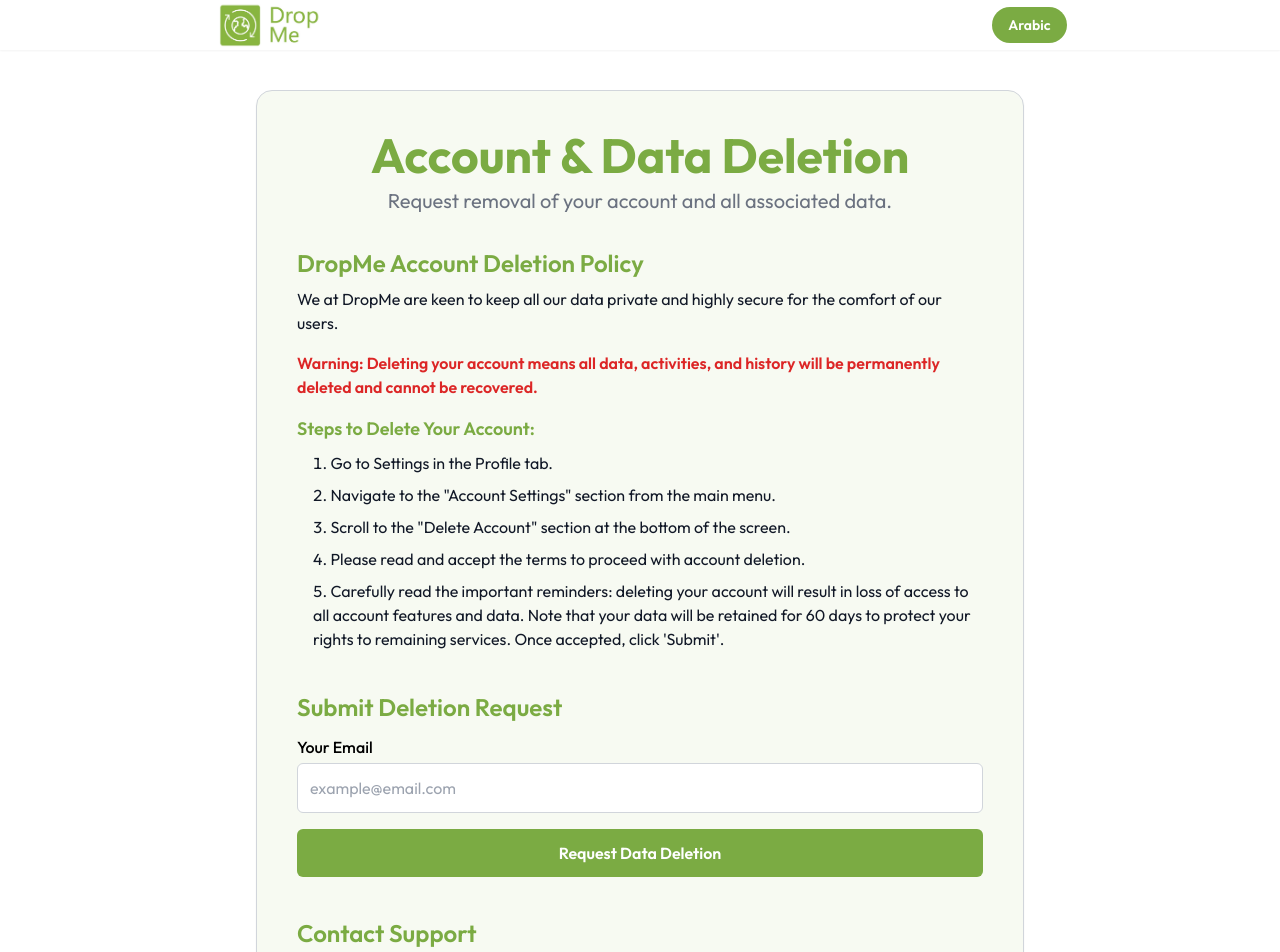
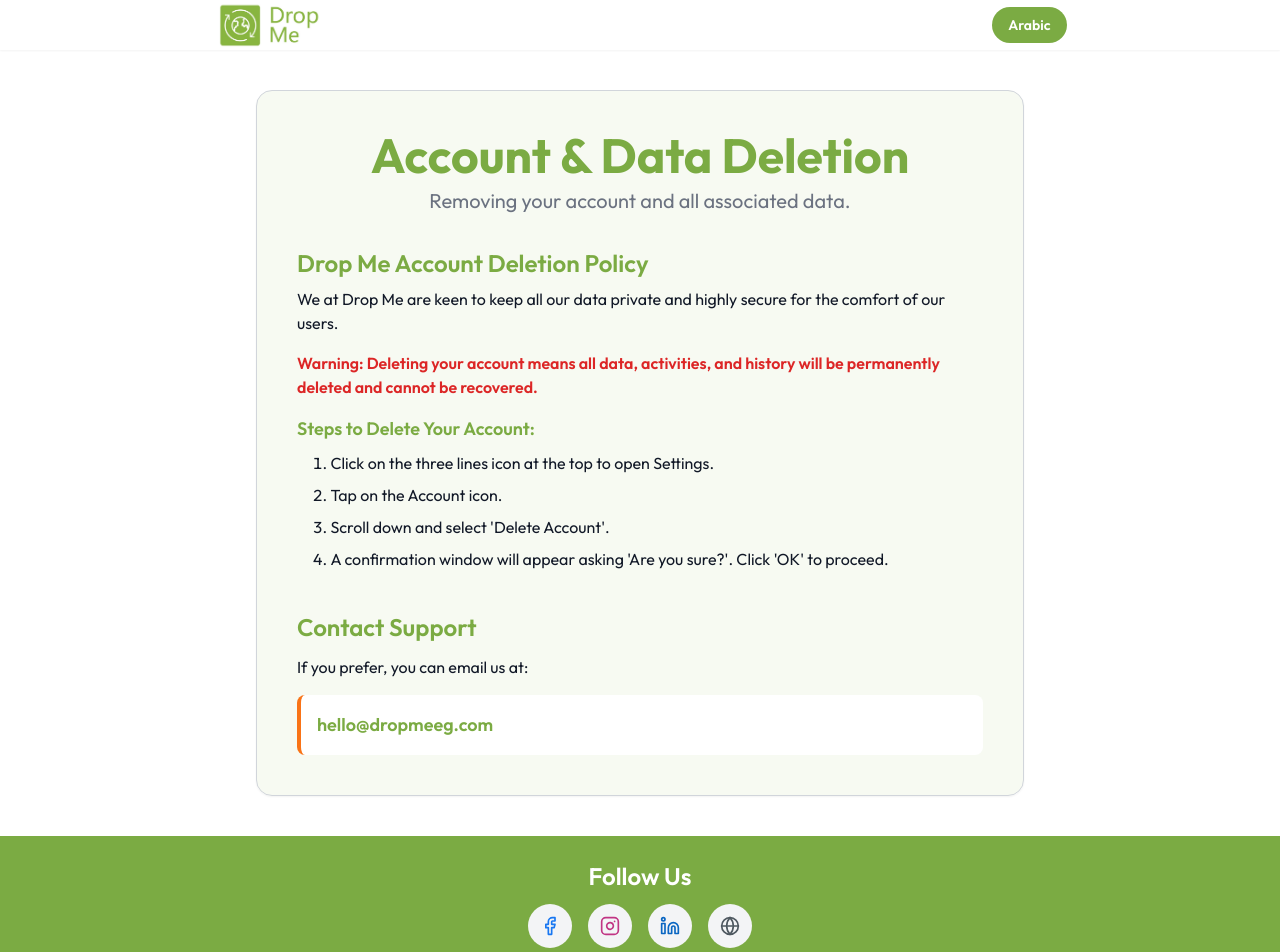
Before and after one commit to dropmeteamwork/App-webpages, a React (Create React App) app: page / in a window 1280 px wide. Shown: the top 952 px of the page. Built offline with nearby package versions, Linux system fonts and the light colour scheme.

Commit message:
Update the steps of the deletion and removing of the account

```diff
--- a/src/components/ContentCard.jsx
+++ b/src/components/ContentCard.jsx
@@ -14,7 +14,6 @@
     setSubmitted(true);
   };
 
-  // Set browser tab title + favicon (always English)
   useEffect(() => {
     document.title = "DropMe - Delete Account";
 
@@ -43,8 +42,6 @@
         >
           {/* LOGO + Heading */}
           <div className="flex flex-col items-center mb-8">
-
-
             <h1 className="font-bold text-3xl md:text-4xl lg:text-5xl text-[#7BAB43] mb-2">
               {current.heading}
             </h1>
@@ -78,45 +75,6 @@
             </ol>
           </section>
 
-          {/* FORM */}
-          <section className="mb-10">
-            <h2 className="font-semibold text-xl md:text-2xl mb-3 text-[#7BAB43]">
-              {current.formTitle}
-            </h2>
-
-            {submitted ? (
-              <div className="p-4 rounded-lg mb-4 bg-white border-l-4 border-[#7BAB43]">
-                <p className="text-green-700 font-medium">
-                  {current.successMessage}
-                </p>
-              </div>
-            ) : (
-              <form onSubmit={handleSubmit} className="space-y-4">
-                <div>
-                  <label className="block mb-1 font-medium">
-                    {current.emailLabel}
-                  </label>
-
-                  <input
-                    required
-                    type="email"
-                    value={email}
-                    onChange={(e) => setEmail(e.target.value)}
-                    placeholder="example@email.com"
-                    className="w-full p-3 border border-gray-300 rounded-md"
-                  />
-                </div>
-
-                <button
-                  type="submit"
-                  className="w-full py-3 rounded-md font-semibold text-white bg-[#7BAB43] hover:bg-[#6d973c] transition"
-                >
-                  {current.submitButton}
-                </button>
-              </form>
-            )}
-          </section>
-
           {/* CONTACT */}
           <section>
             <h2 className="font-semibold text-xl md:text-2xl mb-3 text-[#7BAB43]">
--- a/src/locales/translations.json
+++ b/src/locales/translations.json
@@ -2,22 +2,18 @@
   "en": {
     "delete_account": {
       "heading": "Account & Data Deletion",
-      "subtitle": "Request removal of your account and all associated data.",
-      "policyTitle": "DropMe Account Deletion Policy",
-      "policyText": "We at DropMe are keen to keep all our data private and highly secure for the comfort of our users.",
+      "subtitle": "Removing your account and all associated data.",
+      "policyTitle": "Drop Me Account Deletion Policy",
+      "policyText": "We at Drop Me are keen to keep all our data private and highly secure for the comfort of our users.",
       "warning": "Warning: Deleting your account means all data, activities, and history will be permanently deleted and cannot be recovered.",
       "stepsTitle": "Steps to Delete Your Account:",
       "steps": [
-        "Go to Settings in the Profile tab.",
-        "Navigate to the \"Account Settings\" section from the main menu.",
-        "Scroll to the \"Delete Account\" section at the bottom of the screen.",
-        "Please read and accept the terms to proceed with account deletion.",
-        "Carefully read the important reminders: deleting your account will result in loss of access to all account features and data. Note that your data will be retained for 60 days to protect your rights to remaining services. Once accepted, click 'Submit'."
-      ],
-      "formTitle": "Submit Deletion Request",
-      "emailLabel": "Your Email",
-      "submitButton": "Request Data Deletion",
-      "successMessage": "Your deletion request has been received. We will process it within 48 hours.",
+        "Click on the three lines icon at the top to open Settings.",
+        "Tap on the Account icon.",
+        "Scroll down and select 'Delete Account'.",
+        "A confirmation window will appear asking 'Are you sure?'. Click 'OK' to proceed."
+        ],
+
       "contactTitle": "Contact Support",
       "contactText": "If you prefer, you can email us at:",
       "contactEmail": "hello@dropmeeg.com"
@@ -26,22 +22,17 @@
   "ar": {
     "delete_account": {
       "heading": "حذف الحساب والبيانات",
-      "subtitle": "اطلب إزالة حسابك وجميع البيانات المرتبطة به.",
-      "policyTitle": "سياسة حذف حساب DropMe",
-      "policyText": "نحن في DropMe نحرص على الحفاظ على جميع بياناتنا آمنة وخاصة من أجل راحة مستخدمينا.",
-      "warning": "تحذير: حذف حسابك يعني أن جميع البيانات والأنشطة والتاريخ سيتم حذفها نهائيًا ولا يمكن استعادتها.",
+      "subtitle": "إزالة حسابك وجميع البيانات المرتبطة به.",
+      "policyTitle": "سياسة حذف حساب Drop Me",
+      "policyText": "نحن في Drop Me نحرص على الحفاظ على جميع بياناتنا آمنة وخاصة من أجل راحة مستخدمينا.",
+      "warning": "تحذير: حذف حسابك يعني أن جميع البيانات والأنشطة سيتم حذفها نهائيًا ولا يمكن استعادتها.",
       "stepsTitle": "خطوات حذف الحساب:",
       "steps": [
-        "اذهب إلى الإعدادات في تبويب الملف الشخصي.",
-        "انتقل إلى قسم 'إعدادات الحساب' من القائمة الرئيسية.",
-        "انتقل إلى قسم 'حذف الحساب' في أسفل الشاشة.",
-        "يرجى قراءة الشروط والموافقة عليها للمتابعة في حذف الحساب.",
-        "اقرأ التنبيهات الهامة بعناية: حذف حسابك سيؤدي إلى فقدان الوصول إلى جميع ميزات الحساب والبيانات. ستظل بياناتك محفوظة لمدة 60 يومًا لحماية حقوقك في الخدمات المتبقية. بعد الموافقة، اضغط 'إرسال'."
+        "اضغط على أيقونة الثلاث خطوط في الأعلى لفتح الإعدادات.",
+        "اضغط على أيقونة الحساب.",
+        "انتقل للأسفل واختر 'حذف الحساب'.",
+        "ستظهر نافذة تأكيد تسأل 'هل أنت متأكد؟'. اضغط 'موافق' للمتابعة."
       ],
-      "formTitle": "إرسال طلب حذف الحساب",
-      "emailLabel": "بريدك الإلكتروني",
-      "submitButton": "طلب حذف البيانات",
-      "successMessage": "تم استلام طلب حذف حسابك. سنقوم بمعالجته خلال 48 ساعة.",
       "contactTitle": "تواصل مع الدعم",
       "contactText": "إذا رغبت، يمكنك مراسلتنا على البريد الإلكتروني:",
       "contactEmail": "hello@dropmeeg.com"
```
